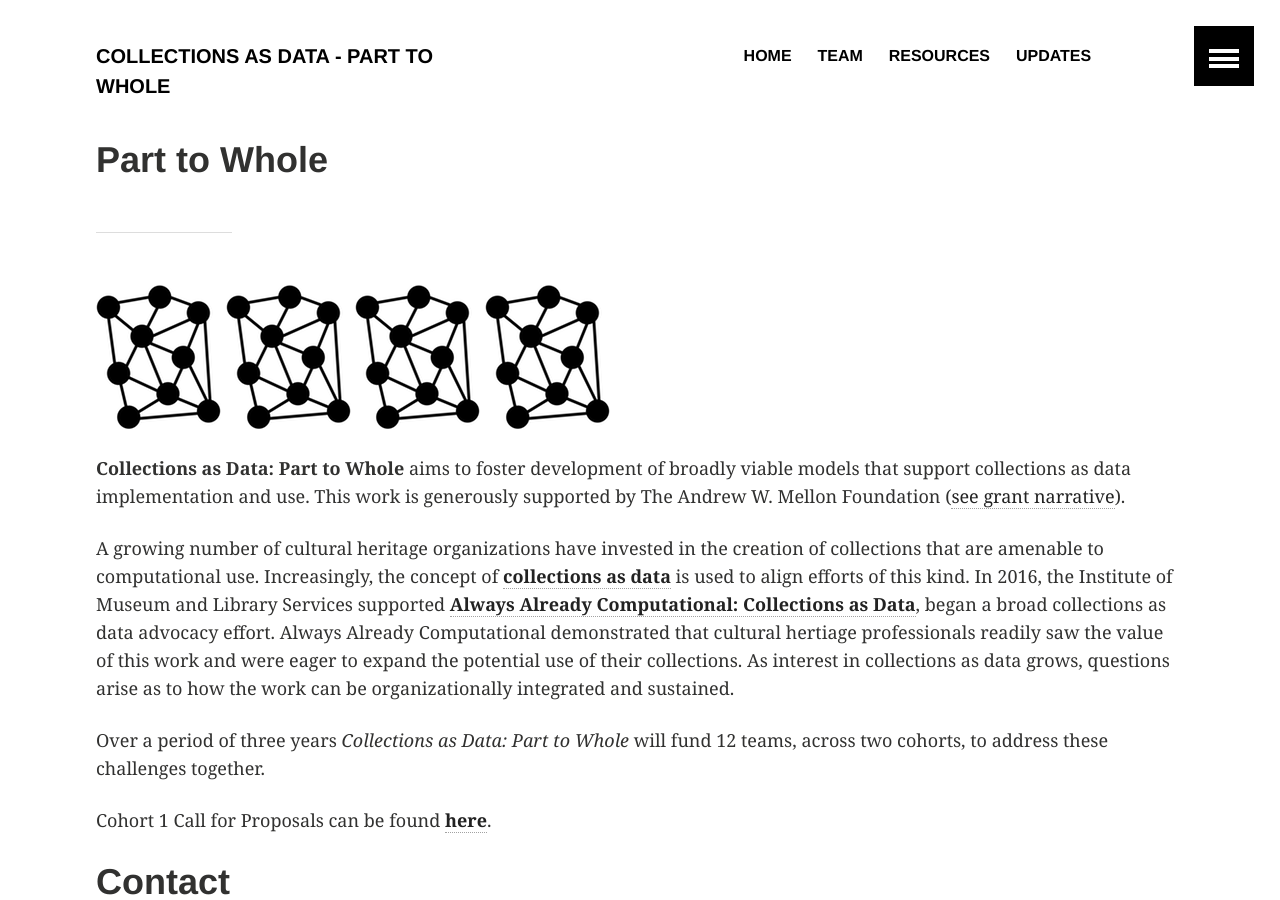
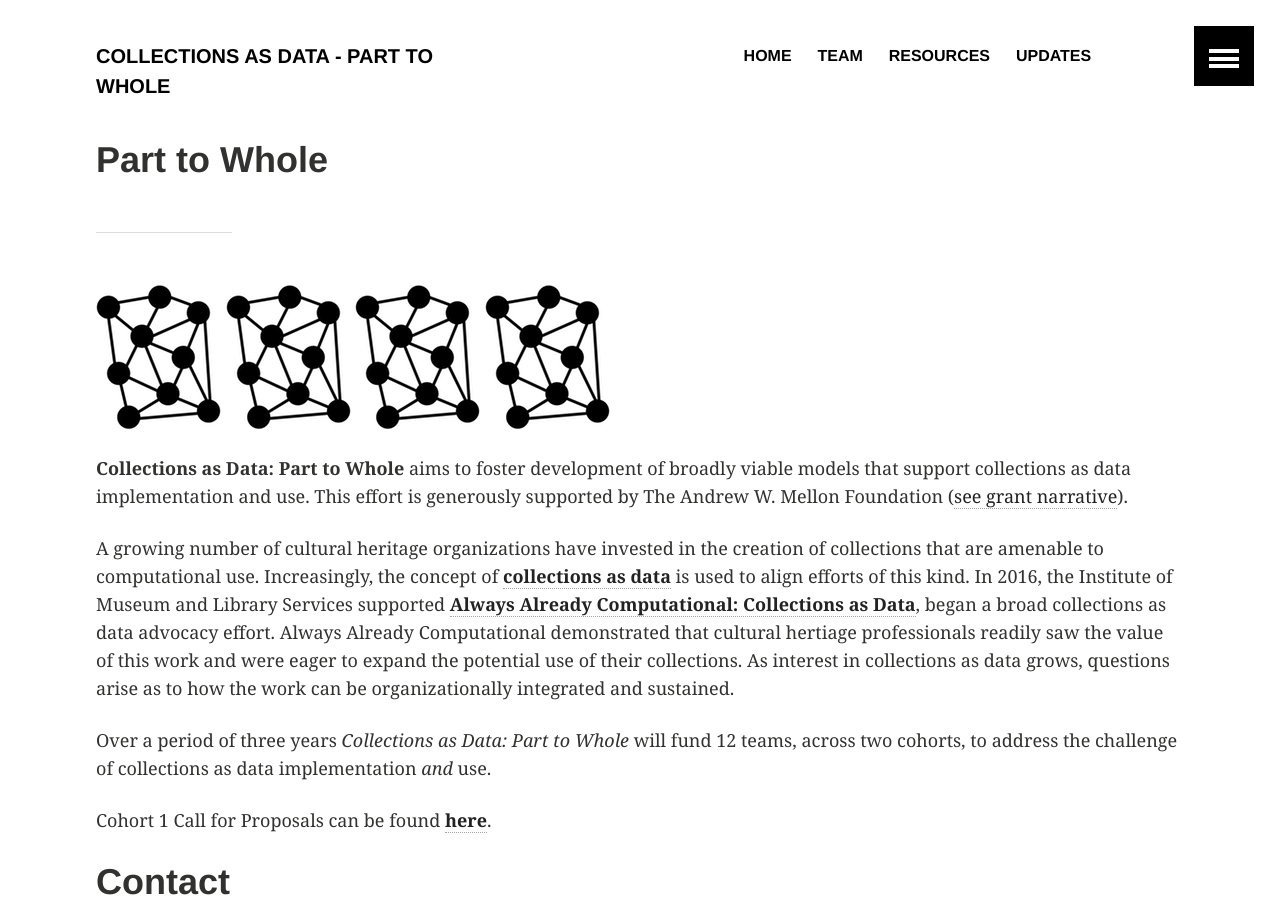
Before and after one commit to collectionsasdata/part2whole, a Jekyll site: the page built from index.md, in a window 1280 px wide and 900 px high. Built offline with Jekyll 4.4.1, drawn with Linux system fonts in a browser that asks for light colours.

Commit message:
narrative

```diff
--- a/index.md
+++ b/index.md
@@ -7,11 +7,11 @@ title:  "Part to Whole"
 ![network](images/network.png) ![network](images/network.png) ![network](images/network.png) ![network](images/network.png)
 
 
-**Collections as Data: Part to Whole** aims to foster development of broadly viable models that support collections as data implementation and use. This work is generously supported by The Andrew W. Mellon Foundation ([see grant narrative](https://github.com/collectionsasdata/collectionsasdata.github.io/blob/master/part2whole/cad_part2whole_narrative.pdf)).
+**Collections as Data: Part to Whole** aims to foster development of broadly viable models that support collections as data implementation and use. This effort is generously supported by The Andrew W. Mellon Foundation ([see grant narrative](https://github.com/collectionsasdata/collectionsasdata.github.io/blob/master/part2whole/cad_part2whole_narrative.pdf)).
 
 A growing number of cultural heritage organizations have invested in the creation of collections that are amenable to computational use. Increasingly, the concept of [**collections as data**](https://collectionsasdata.github.io/statement/) is used to align efforts of this kind. In 2016, the Institute of Museum and Library Services supported [**Always Already Computational: Collections as Data**](https://collectionsasdata.github.io/), began a broad collections as data advocacy effort. Always Already Computational demonstrated that cultural hertiage professionals readily saw the value of this work and were eager to expand the potential use of their collections. As interest in collections as data grows, questions arise as to how the work can be organizationally integrated and sustained.
 
-Over a period of three years *Collections as Data: Part to Whole* will fund 12 teams, across two cohorts, to address these challenges together.
+Over a period of three years *Collections as Data: Part to Whole* will fund 12 teams, across two cohorts, to address the challenge of collections as data implementation *and* use.
 
 Cohort 1 Call for Proposals can be found [**here**]().
 
```
